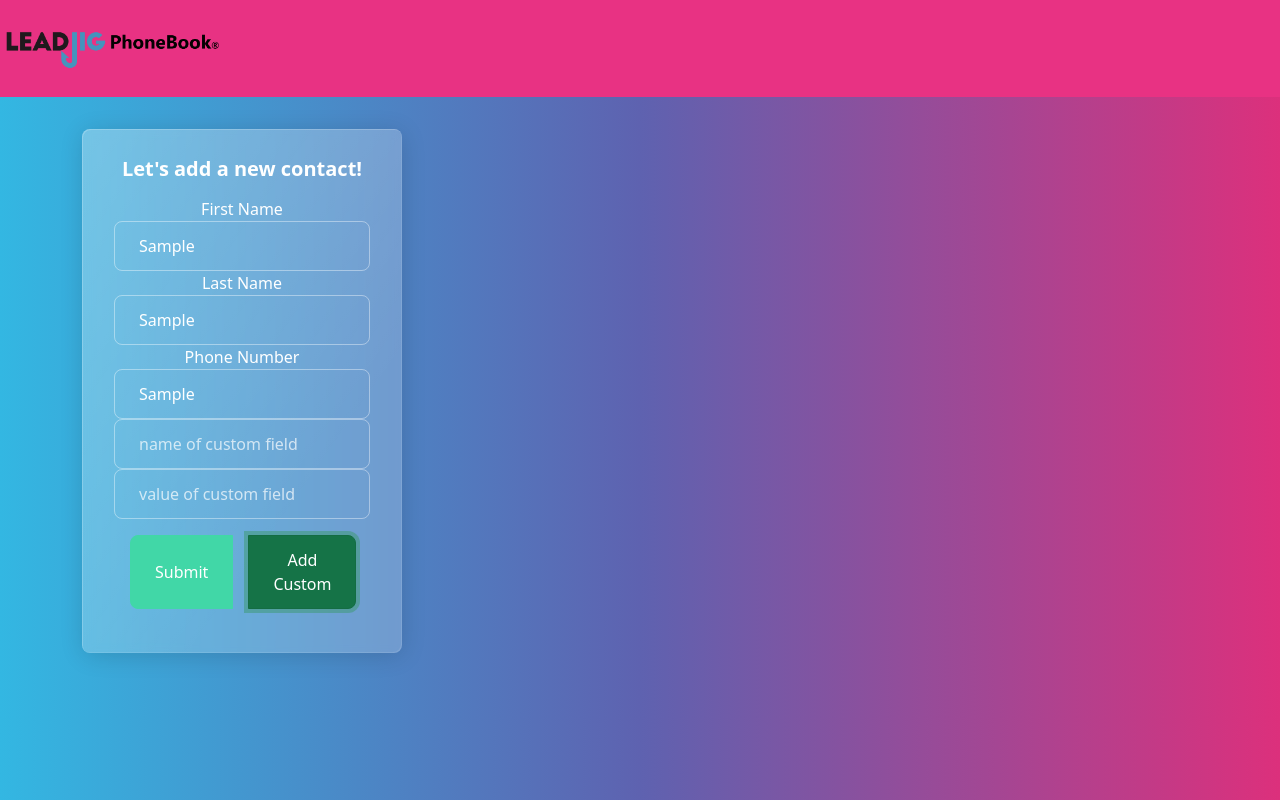
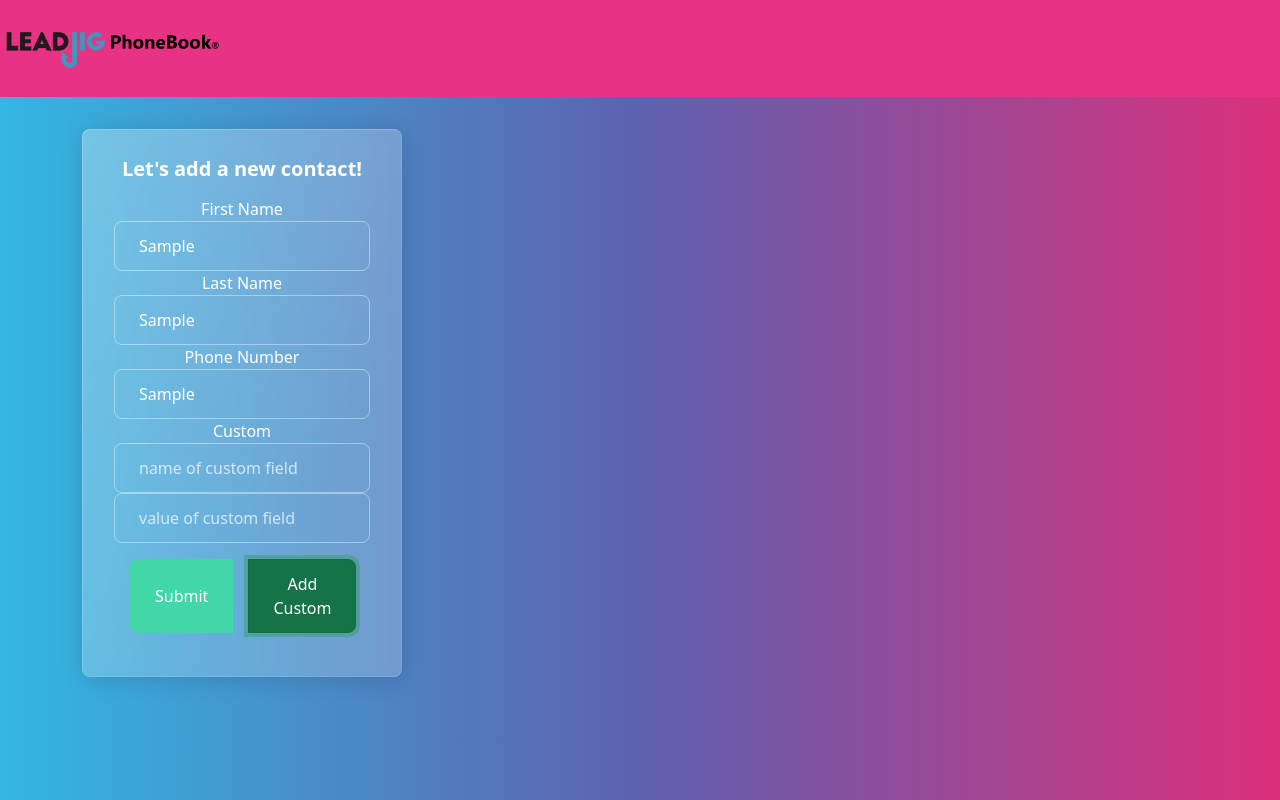
Before and after one commit to julianxlozano/LeadJigPhoneBook, a React (Create React App) app: page / in a window 1280 px wide. Both pictures are taken after typing "Sample", "Sample", "Sample" into the empty fields and a click on the button "Add Custom". Built offline with nearby package versions, Linux system fonts and the light colour scheme.

Commit message:
added custom label

```diff
--- a/src/components/CustomInput.js
+++ b/src/components/CustomInput.js
@@ -5,28 +5,15 @@ const CustomInput = (props) => {
     const [customValue,setCustomValue] = useState("");
     const [customFieldName,setCustomFieldName] = useState("Custom Field")
 
+    const createCustomFieldValue = (value) =>{
 
-    // const createCustomField = (e) =>{
-    //  e.preventDefault()
-    //     const newField = {
-    //         [customFieldName]: customValue
-    //     }
-
-    //     let customIndex = props.customFields.findIndex(f=> f.id === props.newField.id)
-    //     const newCustomFieldsArray = [...props.customFields]
-    //     newCustomFieldsArray[customIndex] = newField
-    //     props.setCustomFields(newCustomFieldsArray)
-    // }
-
-    const createCustomFieldValue = (value) =>{
-        //debugger
         setCustomValue(value)
         console.log(value)
         const newField = {
             id: props.newField.id,
             [customFieldName]: customValue
         }
-        //debugger
+
         console.log(props.newField.id)
         let customIndex = props.customFields.findIndex(f=> f.id === props.newField.id)
         console.log(customIndex)
@@ -54,9 +41,9 @@ const CustomInput = (props) => {
 
         return (
             <div>
+            <label >Custom</label>
             <input onChange={e=>createCustomFieldName(e.target.value)} type="text" className="form-control"  placeholder="name of custom field" ></input>
             <input onChange={e=>createCustomFieldValue(e.target.value)} type="text" className="form-control"  placeholder="value of custom field"></input>
-            {/*<button onClick={e=>createCustomField(e)} type="button" className="btn btn-success email-btn">Save Custom</button>*/}
             </div>
         );
 
```
